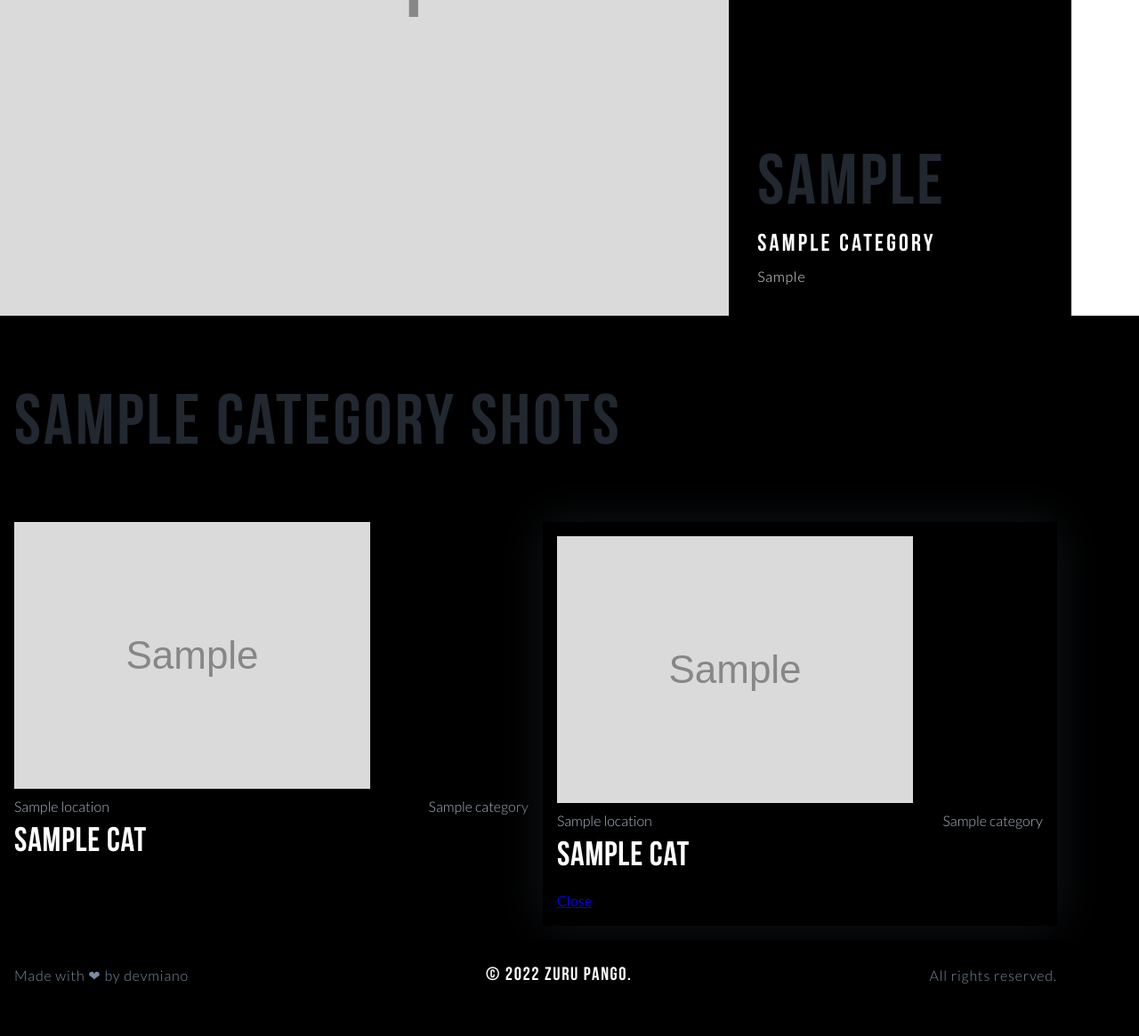
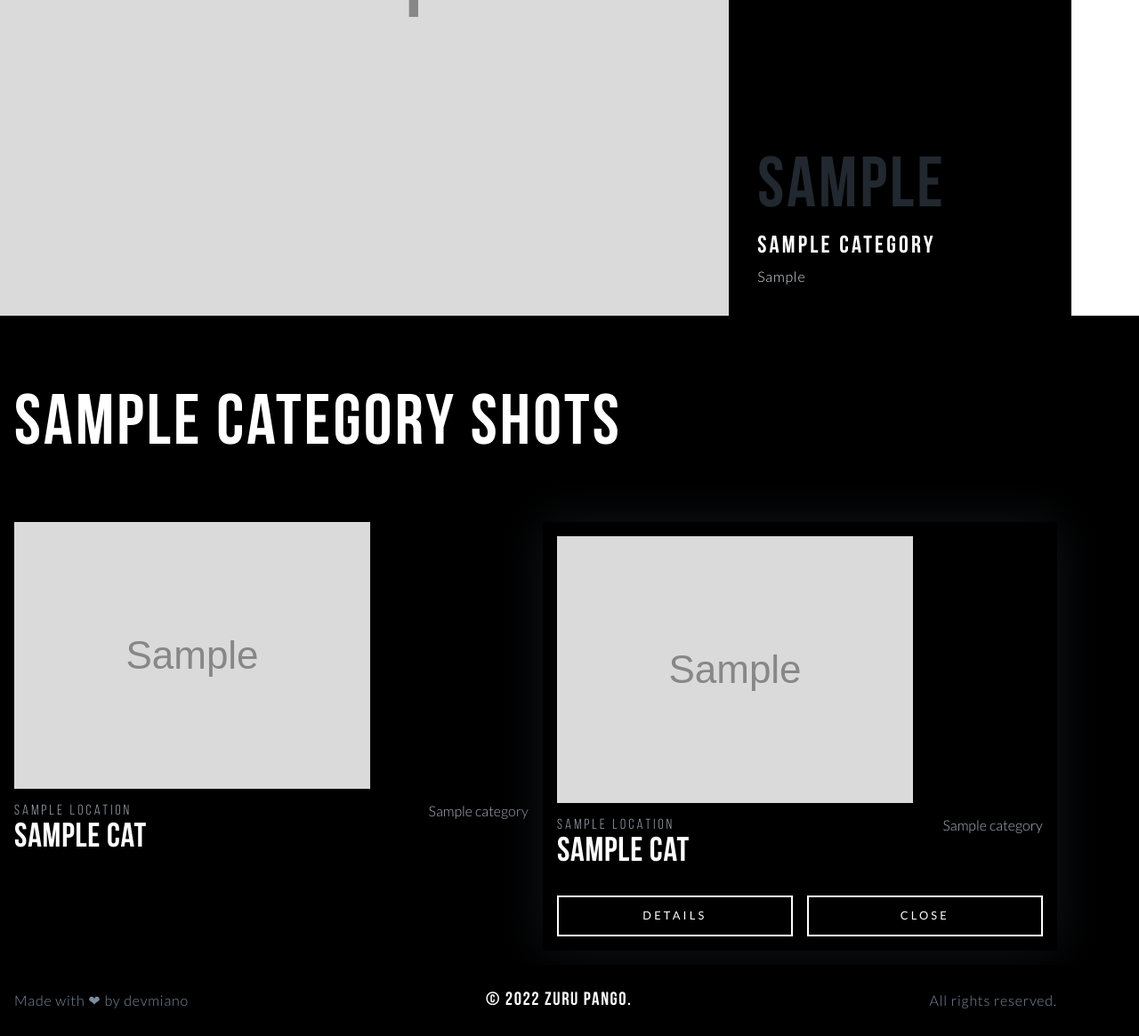
Before and after one commit to devmiano/zurupango, a Django app: page /dens/#/ in a window 1280 px wide. Shown: the part 445-1610 px from the top of the page at 89% size. Before the commit the page ends 1551 px from the top, so only its background shows below. Run offline with Django 4.2, Linux system fonts and the light colour scheme; tables that the repository leaves empty hold one stand-in row (values such as "Sample post"); grey boxes marked "Sample" are stand-in pictures; some libraries are stand-ins or nearby versions.

Commit message:
styled the card modal

```diff
--- a/den/static/den/css/global.css
+++ b/den/static/den/css/global.css
@@ -448,7 +448,7 @@ input:-webkit-autofill:focus {
 }
 
 #hero .content .title {
-  line-height: 1.1;
+  line-height: 1;
   font-size: 3.2rem;
   font-family: "BebasNeue Bold", cursive;
   letter-spacing: 0.2rem;
@@ -465,12 +465,12 @@ input:-webkit-autofill:focus {
 }
 
 #section .stitle {
-  line-height: 1.1;
+  color: #ffffff;
+  line-height: 1;
   font-size: 3.2rem;
   font-family: "BebasNeue Bold", cursive;
   letter-spacing: 0.2rem;
   margin: 4rem 0;
-  color: #222830;
   font-size: 5rem;
   line-height: 1.1;
 }
@@ -507,13 +507,10 @@ input:-webkit-autofill:focus {
 }
 
 #cat .content {
-  padding: 0.5rem 0;
+  padding: 0.8rem 0;
 }
 
 #cat .content .top {
-  font-weight: 300;
-  font-size: 0.7rem;
-  font-family: "Lato", sans-serif;
   color: #abb5c4;
   display: flex;
   align-items: center;
@@ -521,12 +518,68 @@ input:-webkit-autofill:focus {
   justify-content: space-between;
 }
 
+#cat .content .top .location {
+  font-size: 1.7rem;
+  font-family: "BebasNeue Light", cursive;
+  letter-spacing: 0.2rem;
+  font-size: 1rem;
+  font-family: "BebasNeue Book", cursive;
+}
+
+#cat .content .top .category {
+  font-weight: 300;
+  font-size: 0.7rem;
+  font-family: "Lato", sans-serif;
+  font-size: 1rem;
+  font-weight: 300;
+}
+
+#cat .content .top .link {
+  text-decoration: none;
+}
+
 #cat .content .title {
   color: #ffffff;
+  line-height: 1;
   font-size: 1.3rem;
   font-family: "BebasNeue Bold", cursive;
   letter-spacing: 0.05rem;
   font-size: 2.4rem;
+}
+
+#cta {
+  margin-top: 1rem;
+  gap: 1rem;
+  display: grid;
+  grid-template-columns: 1fr 1fr;
+}
+
+#cta .share {
+  color: #ffffff;
+  outline: none;
+  cursor: pointer;
+  font-size: 0.8rem;
+  text-decoration: none;
+  padding: 0.7rem 1.3rem;
+  letter-spacing: 0.2rem;
+  background: transparent;
+  text-transform: uppercase;
+  border: 2px solid #ffffff;
+  text-align: center;
+}
+
+#cta .close {
+  color: #ffffff;
+  outline: none;
+  cursor: pointer;
+  font-size: 0.8rem;
+  text-decoration: none;
+  padding: 0.7rem 1.3rem;
+  letter-spacing: 0.2rem;
+  background: transparent;
+  text-transform: uppercase;
+  border: 2px solid #ffffff;
+  text-align: center;
 }
 
 @font-face {
@@ -690,7 +743,7 @@ input:-webkit-autofill:focus {
 }
 
 #detail .content .genus {
-  line-height: 1.1;
+  line-height: 1;
   font-size: 3.2rem;
   font-family: "BebasNeue Bold", cursive;
   letter-spacing: 0.2rem;
@@ -708,7 +761,7 @@ input:-webkit-autofill:focus {
 }
 
 #detail .content .title {
-  line-height: 1.1;
+  line-height: 1;
   font-size: 3.2rem;
   font-family: "BebasNeue Bold", cursive;
   letter-spacing: 0.2rem;
--- a/den/static/den/sass/partials/_hero.scss
+++ b/den/static/den/sass/partials/_hero.scss
@@ -40,9 +40,9 @@
 	margin: 1rem;
 
 	.stitle {
+		color: $white;
 		@include title;
 		margin: 4rem 0;
-		color: $ash-900;
 		font-size: 5rem;
 		line-height: 1.1;
 	}
@@ -69,13 +69,27 @@
 	}
 
 	.content {
-		padding: 0.5rem 0;
+		padding: 0.8rem 0;
 
 		.top {
-			@include date;
 			color: $ash-300;
 			@include row-between;
+
+			.location {
+				@include subtitle;
+				font-size: 1rem;
+				font-family: $book;
+			}
+			.category {
+				@include date;
+				font-size: 1rem;
+				font-weight: 300;
+			}
+			.link {
+				@include link;
+			}
 		}
+
 		.title {
 			color: $white;
 			@include subtext;
@@ -83,3 +97,17 @@
 		}
 	}
 }
+
+#cta {
+	margin-top: 1rem;
+	@include grid-two;
+
+	.share {
+		@include btn-alt;
+		text-align: center;
+	}
+	.close {
+		@include btn-alt;
+		text-align: center;
+	}
+}
--- a/den/static/den/sass/partials/_mixins.scss
+++ b/den/static/den/sass/partials/_mixins.scss
@@ -55,7 +55,7 @@
 	grid-template-columns: 1fr 1fr 1fr 1fr;
 }
 @mixin title {
-	line-height: 1.1;
+	line-height: 1;
 	font-size: 3.2rem;
 	font-family: $bold;
 	letter-spacing: 0.2rem;
@@ -68,6 +68,7 @@
 }
 
 @mixin subtext {
+	line-height: 1;
 	font-size: 1.3rem;
 	font-family: $bold;
 	letter-spacing: 0.05rem;
@@ -129,6 +130,7 @@
 	outline: none;
 	cursor: pointer;
 	font-size: 0.8rem;
+	text-decoration: none;
 	padding: 0.7rem 1.3rem;
 	letter-spacing: 0.2rem;
 	background: transparent;
--- a/den/templates/den/cats.html
+++ b/den/templates/den/cats.html
@@ -6,8 +6,8 @@
 		</div>
 		<div class="content">
 			<div class="top">
-				<p>{{cat.location.title}}</p>
-				<p>{{cat.category.title}}</p>
+				<p class="location">{{cat.location.title}}</p>
+				<p class="category">{{cat.category.title}}</p>
 			</div>
 			<h4 class="title">{{cat.title}}</h4>
 		</div>
@@ -19,13 +19,16 @@
 			</div>
 			<div class="content">
 				<div class="top">
-					<p>{{cat.location.title}}</p>
-					<p>{{cat.category.title}}</p>
+					<p class="location">{{cat.location.title}}</p>
+					<p class="category">{{cat.category.title}}</p>
 				</div>
 				<h4 class="title">{{cat.title}}</h4>
 			</div>
 		</a>
-		<a href="#" rel="modal:close">Close</a>
+		<div id="cta">
+			<a class="share" href="{% url 'detail' cat.category.url cat.id %}">Details</a>
+			<a class="close" href="#" rel="modal:close">Close</a>
+		</div>
 	</div>
 	{% endfor %}
 </div>
```
Also changed, not shown: den/templates/den/index.html (indentation only), 1 other file.
